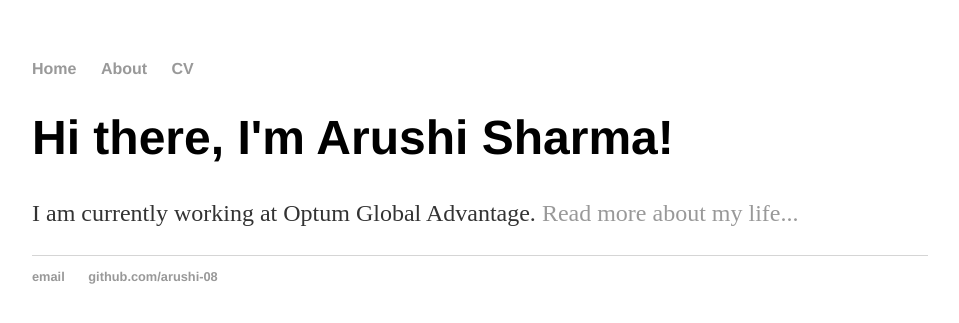
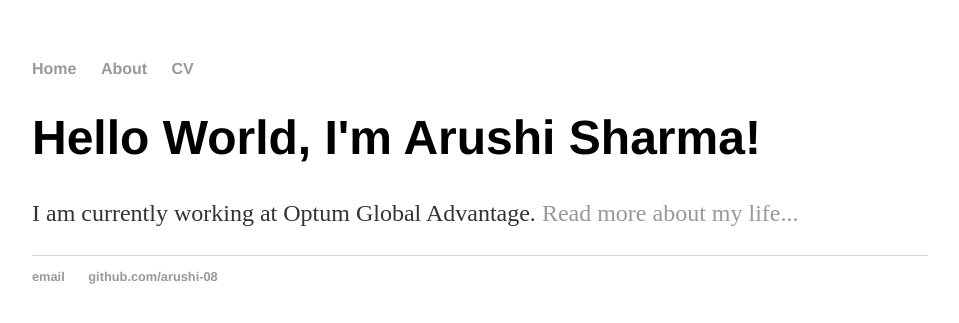
Before and after one commit to arushi-08/arushi-08.github.io, a Jekyll site: the page built from index.html, in a window 1280 px wide. Shown: the top 323 px of the page, without its empty margins (160-1119 px from the left). Built offline with Jekyll 4.4.1, drawn with Linux system fonts in a browser that asks for light colours.

Commit message:
Update index.html

```diff
--- a/index.html
+++ b/index.html
@@ -3,6 +3,6 @@ layout: default
 title: Arushi Sharma
 ---
 <div class="blurb">
-	<h1>Hi there, I'm Arushi Sharma!</h1>
+	<h1>Hello World, I'm Arushi Sharma!</h1>
 	<p>I am currently working at Optum Global Advantage. <a href="/about">Read more about my life...</a></p>
 </div><!-- /.blurb -->
```
